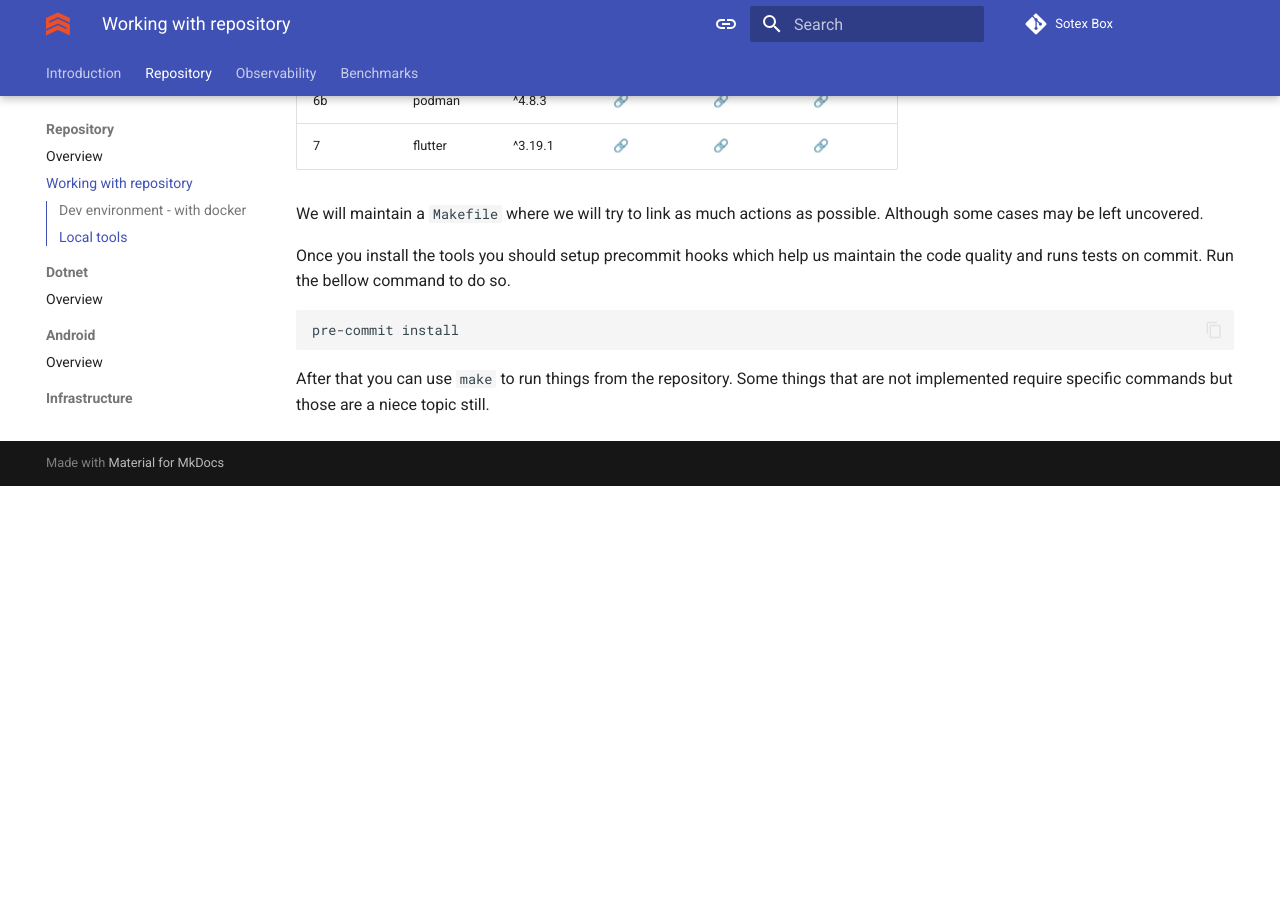
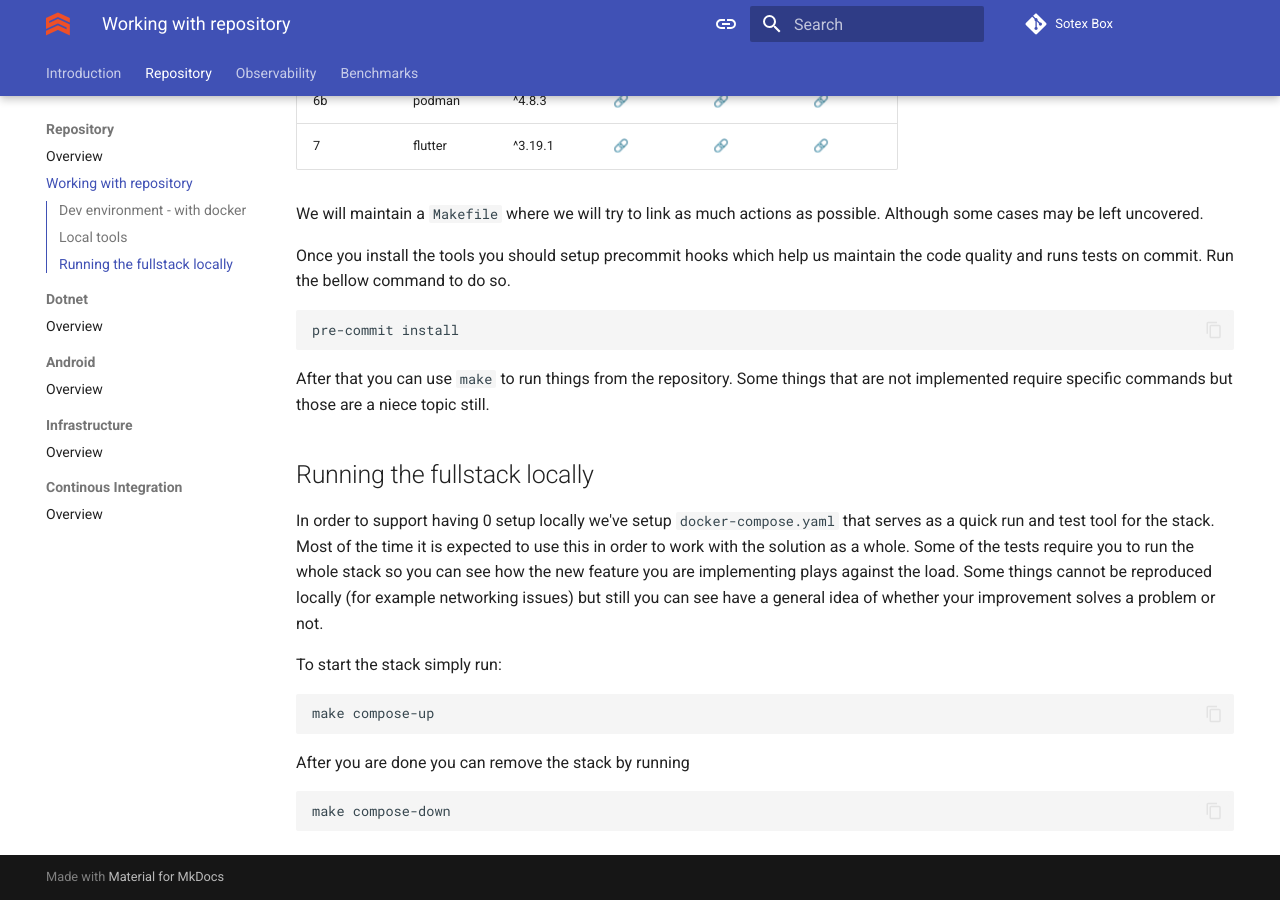
Before and after one commit to sotex-lab/sotex-box, an MkDocs documentation site: the page built from docs/repository/working-with-repository.md, in a window 1280 px wide and 900 px high, scrolled down 962 px. Built offline with MkDocs 1.6.1 and Material for MkDocs 9.7.7, drawn with Linux system fonts in a browser that asks for light colours; comment, search, counter and statistics services are not loaded; before the commit the page ends 1448 px from its top, so only the background shows below that.

Commit message:
adding documentation

````diff
--- a/docs/repository/working-with-repository.md
+++ b/docs/repository/working-with-repository.md
@@ -33,3 +33,16 @@
 ```
 
 After that you can use `make` to run things from the repository. Some things that are not implemented require specific commands but those are a niece topic still.
+
+## Running the fullstack locally
+
+In order to support having 0 setup locally we've setup `docker-compose.yaml` that serves as a quick run and test tool for the stack. Most of the time it is expected to use this in order to work with the solution as a whole. Some of the tests require you to run the whole stack so you can see how the new feature you are implementing plays against the load. Some things cannot be reproduced locally (for example networking issues) but still you can see have a general idea of whether your improvement solves a problem or not.
+
+To start the stack simply run:
+```bash
+make compose-up
+```
+After you are done you can remove the stack by running
+```bash
+make compose-down
+```
--- a/mkdocs.yaml
+++ b/mkdocs.yaml
@@ -78,6 +78,7 @@
       - Overview: repository/CI/index.md
   - Observability:
     - Overview: observability/index.md
+    - Custom metrics: observability/custom-metrics.md
   - Benchmarks:
     - EventCoordinator: 'benchmark-EventCoordinator.md'
 
````
Also changed, not shown: docs/observability/custom-metrics.md (added, +15 -0 lines), docs/repository/index.md (+4 -1 lines), 1 other file.
